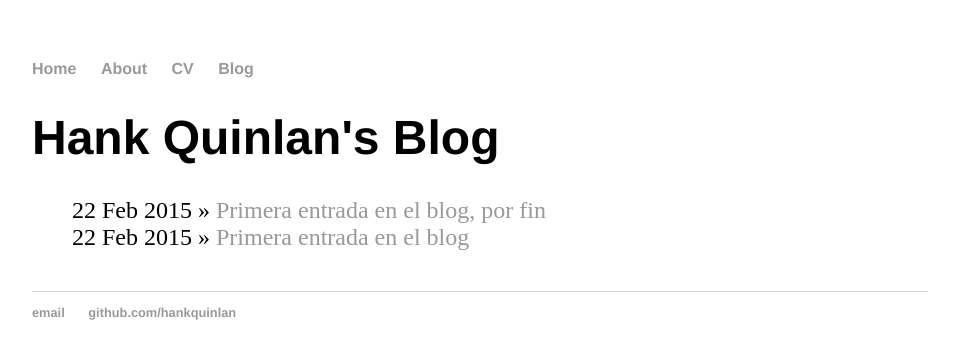
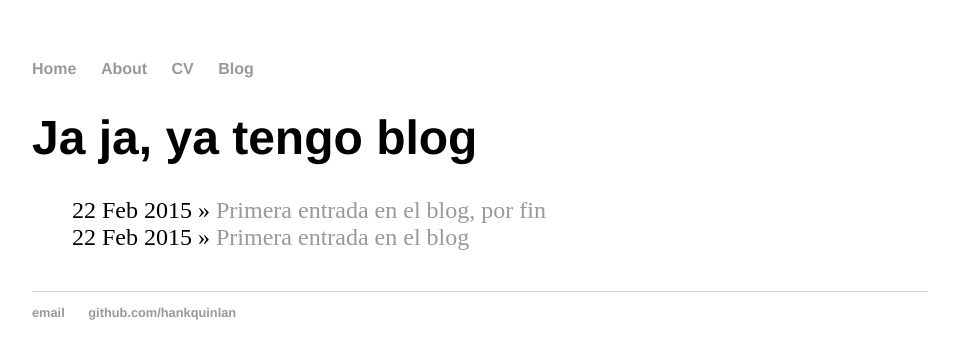
Before and after one commit to a-marano/lekso77.github.io, a Jekyll site: the page built from blog/index.html, in a window 1280 px wide. Shown: the top 359 px of the page, without its empty margins (160-1119 px from the left). Built offline with Jekyll 4.4.1, drawn with Linux system fonts in a browser that asks for light colours.

Commit message:
jaja, ya tengo blog

```diff
--- a/blog/index.html
+++ b/blog/index.html
@@ -1,6 +1,6 @@
 ---
 layout: default
-title: Hank Quinlan's Blog
+title: Ja ja, ya tengo blog
 ---
 	<h1>{{ page.title }}</h1>
 	<ul class="posts">
```
